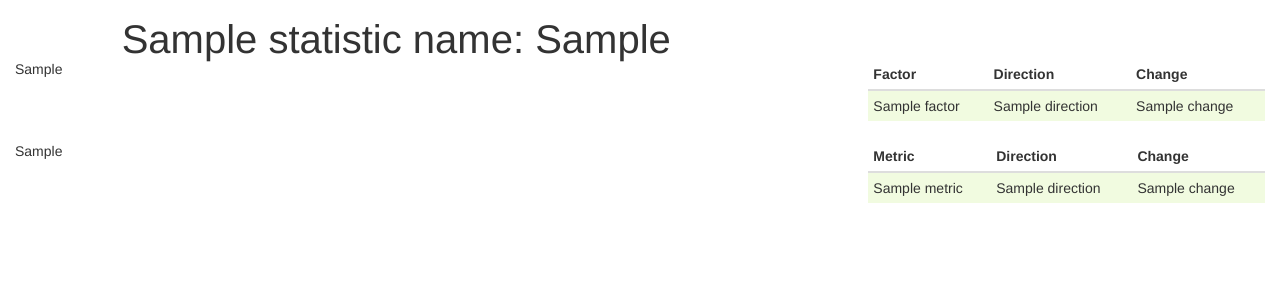
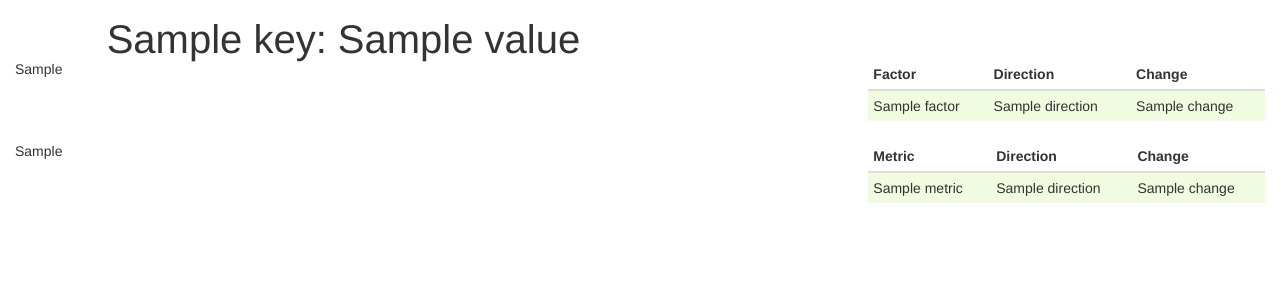
Before and after one commit to kruegg21/casino_analytics, a Flask app: template src/templates/index.html in a window 1280 px wide. Shown: the part 51-351 px from the top of the page. Run offline with Flask 2, Linux system fonts and the light colour scheme; the template is opened without the code that fills it: most values are stand-ins (such as "Sample title", 1, 10 or a date in 2020); parts of the project's set-up code (start-up, migrations or seed data) failed here and were passed over; some libraries are stand-ins or nearby versions.

Commit message:
pass statistics as dictionary instead of two values

```diff
--- a/src/templates/index.html
+++ b/src/templates/index.html
@@ -60,7 +60,9 @@
 		<div class="row">
 			<div class="col-md-1"></div>
 			<div class="col-md-11 answer">
-				<div>{{statistic_name|safe}}: {{statistic_value|safe}}</div>
+				{% for key, value in statistics.iteritems() %}
+				<div class="row">{{ key }}: {{ value }}</div>
+				{% endfor %}
 			</div>
 		</div>
 
```
